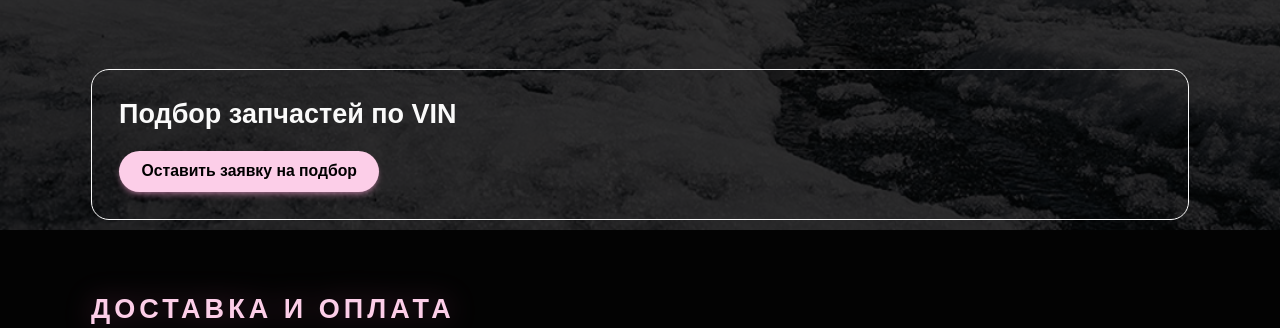
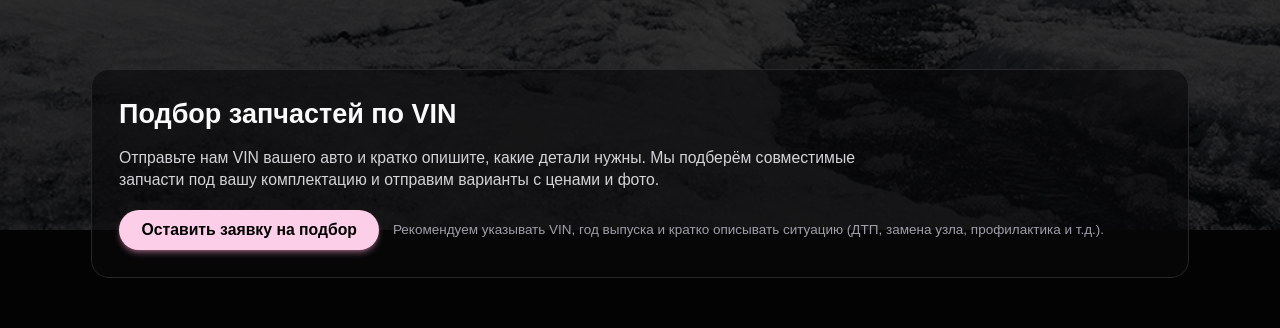
Before and after one commit to teslixparts-prog/teslixparts, a Next.js app: page / in a window 1280 px wide. Shown: the part 570-898 px from the top of the page. Built offline with nearby package versions, Linux system fonts and the light colour scheme.

Commit message:
Fix vin text typos on home page

```diff
--- a/src/app/page.tsx
+++ b/src/app/page.tsx
@@ -100,10 +100,10 @@ export default function Home() {
           </div>
         </section>
 
-        <section className="mt-16 rounded-2xl border border-зinc-800 bg-зinc-950/60 p-6">
+        <section className="mt-16 rounded-2xl border border-zinc-800 bg-zinc-950/60 p-6">
           <h2 className="text-2xl font-semibold">{t.vinTitle}</h2>
           <p className="mt-3 max-w-2xl text-sm text-zinc-300">
-            {t.vинDescription}
+            {t.vinDescription}
           </p>
           <div className="mt-4 flex flex-wrap items-center gap-3">
             <Link
@@ -113,7 +113,7 @@ export default function Home() {
               {t.vinButton}
             </Link>
             <p className="text-xs text-zinc-400">
-              {t.vинHint}
+              {t.vinHint}
             </p>
           </div>
         </section>
```
